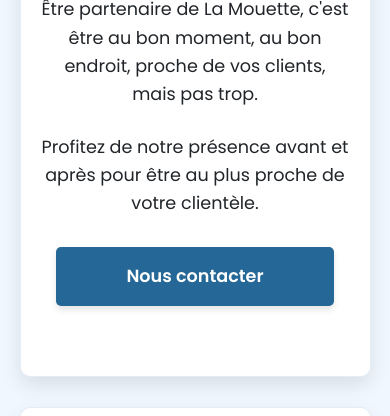
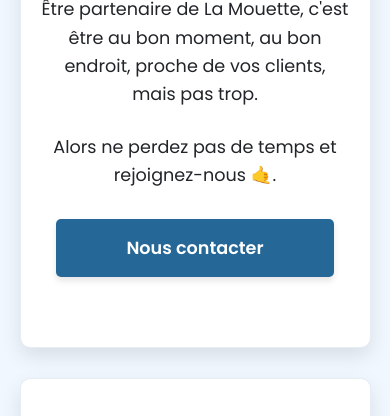
Before and after one commit to carredamien/lamouette, a plain HTML site: page index.html in a window 390 px wide. Shown: the part 612-1028 px from the top of the page. Drawn offline with nearby package versions, Linux system fonts and the light colour scheme.

Commit message:
update style section

```diff
--- a/index.html
+++ b/index.html
@@ -41,7 +41,7 @@
             <section class="partners-section">
             <h2>Devenez Partenaire de La Mouette</h2>
             <p>Être partenaire de La Mouette, c'est être au bon moment, au bon endroit, proche de vos clients, mais pas trop. </p>
-                <p>Profitez de notre présence avant et après pour être au plus proche de votre clientèle.</p>
+                <p>Alors ne perdez pas de temps et rejoignez-nous 🤙.</p>
             <div class="partners-links">
                 <a href="mailto:meteomouette@gmail.com" class="btn primary-btn">Nous contacter</a>
             </div>
--- a/styles.css
+++ b/styles.css
@@ -63,7 +63,7 @@
 }
 
 /* --- Section Téléchargement --- */
-.download-section {
+.download-section, .partners-section {
     text-align: center;
     padding: 40px 20px;
     margin-top: 30px;
@@ -74,25 +74,19 @@
     border: 1px solid rgba(0, 77, 153, 0.1); /* Cadre léger */
 }
 
-.download-section h2 {
+.download-section h2, .partners-section h2 {
     font-family: 'Oswald', sans-serif;
     font-size: 2em;
     color: var(--primary-color);
     margin-bottom: 15px;
 }
 
-.download-links {
+.download-links, .partners-links {
     display: flex;
     justify-content: center;
     gap: 30px;
     margin: 30px 0;
     flex-wrap: wrap;
-}
-
-.partners-links {
-    display: flex;
-    justify-content: center;
-    margin: 30px 0;
 }
 
 .btn {
@@ -141,22 +135,6 @@
 }
 
 /* --- Section Partenaires --- */
-.partners-section {
-    text-align: center;
-    padding: 40px 20px;
-    margin-top: 30px;
-    background-color: var(--white);
-    border-radius: 10px;
-    box-shadow: 0 8px 20px rgba(0, 0, 0, 0.1);
-    border: 1px solid rgba(0, 77, 153, 0.1);
-}
-
-.partners-section h2 {
-    font-family: 'Oswald', sans-serif;
-    font-size: 2em;
-    color: var(--primary-color);
-    margin-bottom: 15px;
-}
 
 .partners-section p {
     margin-bottom: 25px;
@@ -218,7 +196,7 @@
         font-size: 2.5em;
     }
 
-    .download-links {
+    .download-links, .partners-links {
         flex-direction: column;
         align-items: center;
     }
```
